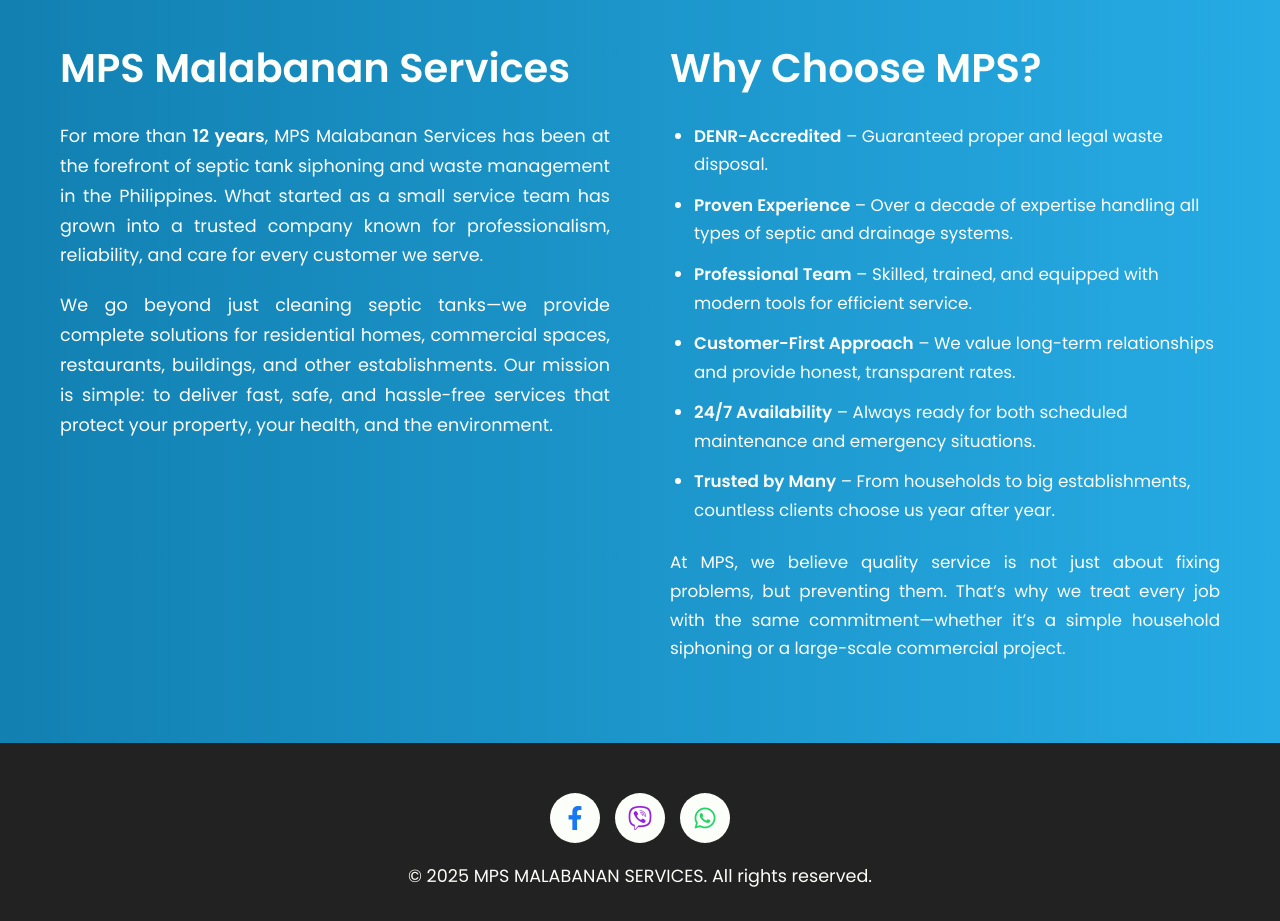
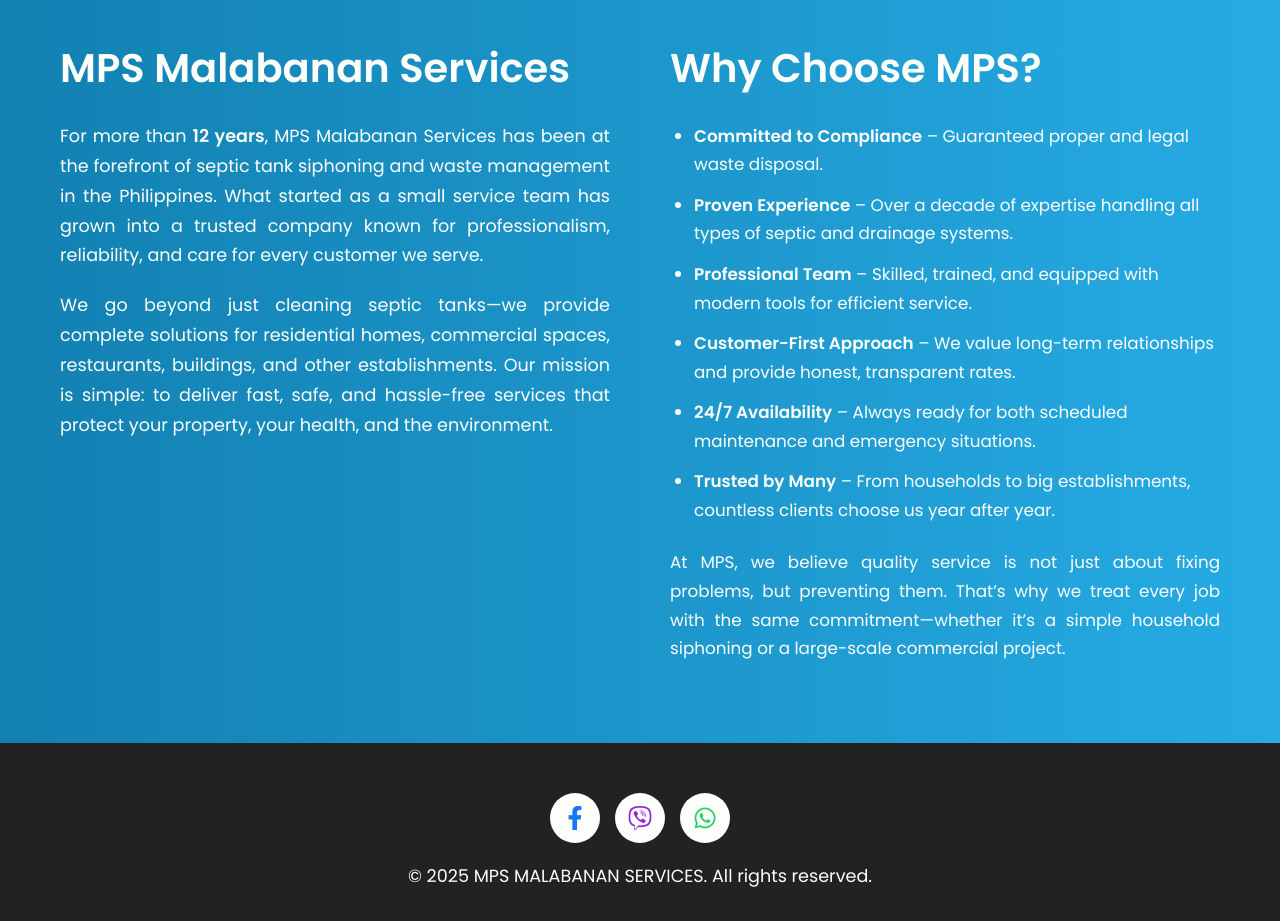
Before and after one commit to lex8080/mpsmalabanan, a plain HTML site: page webpage.html in a window 1280 px wide. Shown: the part 3760-4681 px from the top of the page. Drawn offline with Linux system fonts and the light colour scheme.

Commit message:
Update webpage.html

```diff
--- a/webpage.html
+++ b/webpage.html
@@ -393,7 +393,7 @@
     <div class="about-right">
       <h2>Why Choose MPS?</h2>
       <ul>
-        <li><strong>DENR-Accredited</strong> – Guaranteed proper and legal waste disposal.</li>
+        <li><strong>Committed to Compliance</strong> – Guaranteed proper and legal waste disposal.</li>
         <li><strong>Proven Experience</strong> – Over a decade of expertise handling all types of septic and drainage systems.</li>
         <li><strong>Professional Team</strong> – Skilled, trained, and equipped with modern tools for efficient service.</li>
         <li><strong>Customer-First Approach</strong> – We value long-term relationships and provide honest, transparent rates.</li>
```
